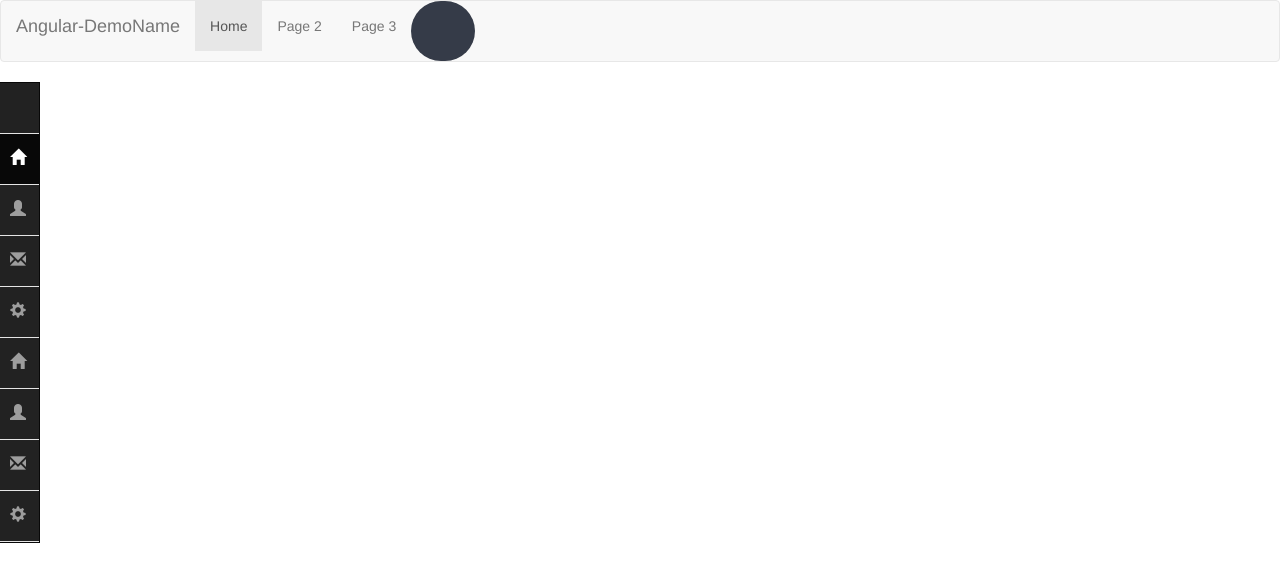
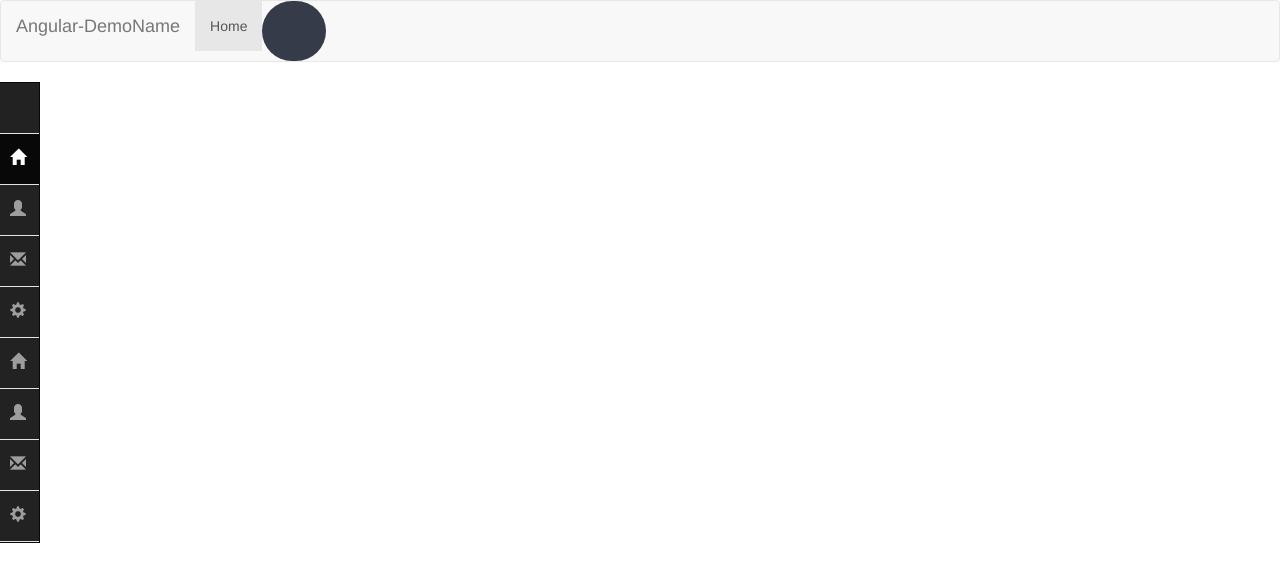
Before and after one commit to klp123/angular-demo, an Angular app: page / in a window 1280 px wide. Shown: the top 582 px of the page. Built offline with nearby package versions, Linux system fonts and the light colour scheme.

Commit message:
removed the page1,2,3 from the header

```diff
--- a/src/app/navbar/navbar.component.html
+++ b/src/app/navbar/navbar.component.html
@@ -6,8 +6,7 @@
     <ul class="nav navbar-nav">
       <li class="active"><a href="#">Home</a></li>
 
-      <li><a href="#">Page 2</a></li>
-      <li><a href="#">Page 3</a></li>
+
       <li><app-search></app-search></li>
     </ul>
   </div>
```
